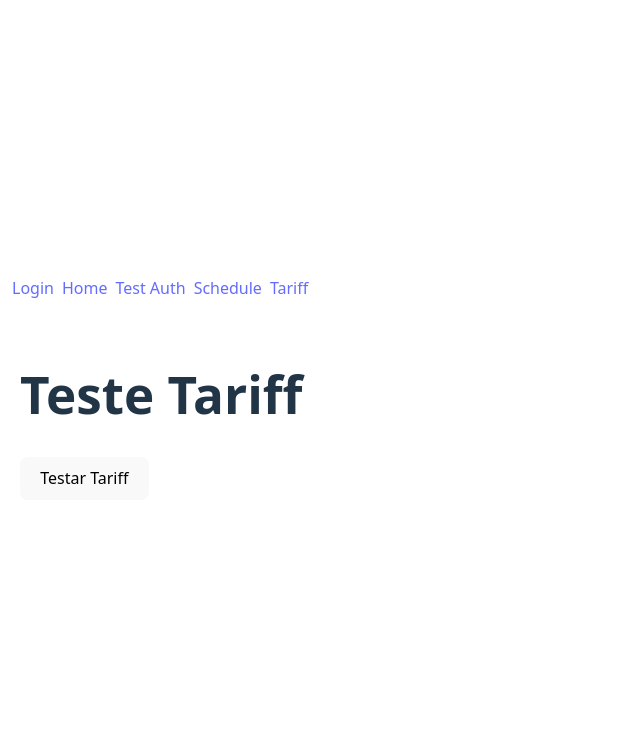
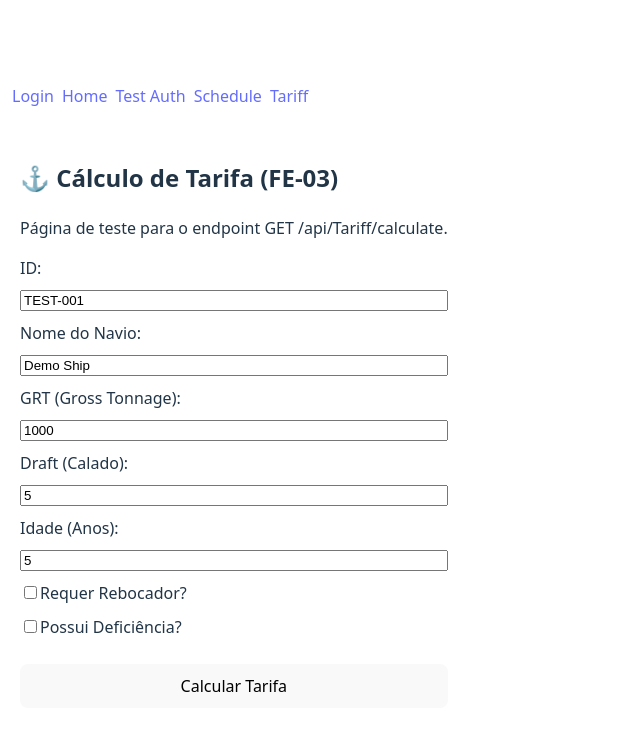
Before and after one commit to dcair2024/PilotMaster-Core, a React (Vite) app in the folder pilotmaster-frontend/: page /test/tariff in a window 1280 px wide. Shown: the top 730 px of the page, without its empty margins (0-640 px from the left). Built offline with nearby package versions, Linux system fonts and the light colour scheme; sample sign-in values are in the browser's storage.

Commit message:
FE-03-04: Implementa testtariff e TestSchedulePage com listagem de schedules e ajustes no ScheduleService

```diff
--- a/pilotmaster-frontend/src/api/TariffService.js
+++ b/pilotmaster-frontend/src/api/TariffService.js
@@ -1,20 +1,47 @@
 import { API_BASE_URL, getAuthHeaders } from "../config";
 
-async function test() {
-  const token = localStorage.getItem("token");
-  if (!token) throw new Error("Sem token");
+/**
+ * Realiza o cálculo da tarifa com base nos parâmetros da embarcação.
+ */
+export async function calculateTariff(params) {
+    const token = localStorage.getItem("token");
+    if (!token) {
+        throw new Error("Usuário não autenticado. Faça login para calcular tarifas.");
+    }
 
-  const url = `${API_BASE_URL}/tariff/calculate?Id=1&Name=test&GRT=100&Draft=5&Age=1&RequiresTug=false&Deficiency=0`;
+    const sanitizedParams = {
+        Id: params.Id,
+        Name: params.Name,
+        GRT: Number(params.GRT),
+        Draft: Number(params.Draft),
+        Age: Number(params.Age),
+        RequiresTug: params.RequiresTug ? "true" : "false",
+        Deficiency: Number(params.Deficiency)   // 0 ou 1
+    };
 
-  const res = await fetch(url, {
-    headers: getAuthHeaders(token)
-  });
+    // Remove NaN, null, undefined
+    Object.keys(sanitizedParams).forEach(key => {
+        if (sanitizedParams[key] === null || sanitizedParams[key] === undefined || Number.isNaN(sanitizedParams[key])) {
+            delete sanitizedParams[key];
+        }
+    });
 
-  if (!res.ok) throw new Error("Erro ao testar tariff");
+    const queryParams = new URLSearchParams(sanitizedParams).toString();
+    const url = `${API_BASE_URL}/Tariff/calculate?${queryParams}`;
 
-  return JSON.stringify(await res.json(), null, 2);
+    const response = await fetch(url, {
+        method: "GET",
+        headers: getAuthHeaders(token),
+    });
+
+    if (!response.ok) {
+        let errorMessage = "Falha ao calcular tarifa. Verifique os parâmetros.";
+        try {
+            const errorData = await response.json();
+            errorMessage = errorData.message || errorMessage;
+        } catch {}
+        throw new Error(errorMessage);
+    }
+
+    return await response.json();
 }
-
-export default {
-  test
-};
--- a/pilotmaster-frontend/src/pages/TestSchedulePage.jsx
+++ b/pilotmaster-frontend/src/pages/TestSchedulePage.jsx
@@ -1,25 +1,69 @@
-import React, { useState } from "react";
+import React, { useEffect, useState } from "react";
 import ScheduleService from "../api/ScheduleService";
 
 export default function TestSchedulePage() {
-  const [msg, setMsg] = useState("");
+    const [loading, setLoading] = useState(true);
+    const [schedules, setSchedules] = useState([]);
+    const [error, setError] = useState(null);
 
-  async function handleGet() {
-    setMsg("Carregando...");
+    useEffect(() => {
+        async function loadData() {
+            setLoading(true);
+            setError(null);
+
             try {
-      const list = await ScheduleService.getAll();
-      setMsg(JSON.stringify(list, null, 2));
+                const data = await ScheduleService.getAll();
+                setSchedules(data);
             } catch (err) {
-      setMsg("Erro ao conectar schedule");
-      console.error(err);
+                console.error("Erro ao carregar schedules:", err);
+                setError(err.message || "Erro desconhecido ao carregar schedules.");
+            } finally {
+                setLoading(false);
             }
         }
 
+        loadData();
+    }, []);
+
     return (
-    <div style={{ padding: 20 }}>
-      <h1>Teste Schedule</h1>
-      <button onClick={handleGet}>Listar Agendamentos</button>
-      <pre>{msg}</pre>
+        <div style={{ padding: "20px", maxWidth: "600px", margin: "auto" }}>
+            <h2>📅 Testar Listagem de Schedules (FE-04)</h2>
+            <p>Esta página testa o endpoint GET /api/Schedule</p>
+
+            {loading && <p>Carregando agendamentos...</p>}
+
+            {error && (
+                <p style={{ color: "red" }}>
+                    ⚠️ Erro: {error}
+                </p>
+            )}
+
+            {!loading && !error && schedules.length === 0 && (
+                <p>Nenhum agendamento encontrado.</p>
+            )}
+
+            {!loading && schedules.length > 0 && (
+                <div
+                    style={{
+                        marginTop: "20px",
+                        border: "1px solid #ccc",
+                        padding: "15px",
+                        backgroundColor: "#f9f9f9",
+                    }}
+                >
+                    <h3>📋 Schedules encontrados:</h3>
+                    <ul>
+                        {schedules.map((s) => (
+                            <li key={s.id} style={{ marginBottom: "10px" }}>
+                                <strong>ID:</strong> {s.id} <br />
+                                <strong>Navio:</strong> {s.shipName} <br />
+                                <strong>Data:</strong> {s.date || "—"} <br />
+                                <strong>Status:</strong> {s.status || "—"}
+                            </li>
+                        ))}
+                    </ul>
+                </div>
+            )}
         </div>
     );
 }
--- a/pilotmaster-frontend/src/pages/TestTariffPage.jsx
+++ b/pilotmaster-frontend/src/pages/TestTariffPage.jsx
@@ -1,25 +1,125 @@
-import React, { useState } from "react";
-import TariffService from "../api/TariffService";
+import React, { useState } from 'react';
+import { calculateTariff } from '../api/TariffService';
 
 export default function TestTariffPage() {
-  const [msg, setMsg] = useState("");
+    // Estado inicial com valores de teste
+    const [params, setParams] = useState({
+        Id: 'TEST-001',
+        Name: 'Demo Ship',
+        GRT: 1000,
+        Draft: 5,
+        Age: 5,
+        RequiresTug: false,
+        Deficiency: 0 // numérico conforme esperado
+    });
 
-  async function handleTest() {
-    setMsg("Carregando...");
+    const [result, setResult] = useState(null);
+    const [loading, setLoading] = useState(false);
+    const [error, setError] = useState(null);
+
+    // Manipulador de inputs corrigido (sem NaN)
+    const handleChange = (e) => {
+        const { name, value, type, checked } = e.target;
+
+        setParams(prev => ({
+            ...prev,
+            [name]:
+                // checkbox normal
+                name === "RequiresTug"
+                    ? checked
+
+                // checkbox deficiencia → 0 ou 1
+                : name === "Deficiency"
+                    ? (checked ? 1 : 0)
+
+                // inputs numéricos → permitem "" sem virar NaN
+                : type === "number"
+                    ? (value === "" ? "" : Number(value))
+
+                // qualquer outra coisa
+                : value
+        }));
+    };
+
+    const handleCalculate = async (e) => {
+        e.preventDefault();
+        setLoading(true);
+        setError(null);
+        setResult(null);
+
         try {
-      const res = await TariffService.test();
-      setMsg(res);
+            const tariffResult = await calculateTariff(params);
+            setResult(tariffResult);
         } catch (err) {
-      setMsg("Erro tariff");
-      console.error(err);
+            console.error("Erro no cálculo da tarifa:", err);
+            setError(err.message || "Não foi possível calcular a tarifa.");
+        } finally {
+            setLoading(false);
         }
-  }
+    };
 
     return (
-    <div style={{ padding: 20 }}>
-      <h1>Teste Tariff</h1>
-      <button onClick={handleTest}>Testar Tariff</button>
-      <p>{msg}</p>
+        <div style={{ padding: '20px', maxWidth: '600px', margin: 'auto' }}>
+            <h2>⚓ Cálculo de Tarifa (FE-03)</h2>
+            <p>Página de teste para o endpoint GET /api/Tariff/calculate.</p>
+
+            <form onSubmit={handleCalculate} style={{ display: 'grid', gap: '10px' }}>
+                <label>ID:</label>
+                <input type="text" name="Id" value={params.Id} onChange={handleChange} required />
+
+                <label>Nome do Navio:</label>
+                <input type="text" name="Name" value={params.Name} onChange={handleChange} required />
+
+                <label>GRT (Gross Tonnage):</label>
+                <input type="number" name="GRT" value={params.GRT} onChange={handleChange} required />
+
+                <label>Draft (Calado):</label>
+                <input type="number" name="Draft" value={params.Draft} onChange={handleChange} required />
+
+                <label>Idade (Anos):</label>
+                <input type="number" name="Age" value={params.Age} onChange={handleChange} required />
+
+                {/* Checkbox RequiresTug */}
+                <div>
+                    <input
+                        id="RequiresTug"
+                        type="checkbox"
+                        name="RequiresTug"
+                        checked={params.RequiresTug}
+                        onChange={handleChange}
+                    />
+                    <label htmlFor="RequiresTug">Requer Rebocador?</label>
+                </div>
+
+                {/* Checkbox Deficiency */}
+                <div>
+                    <input
+                        id="Deficiency"
+                        type="checkbox"
+                        name="Deficiency"
+                        checked={params.Deficiency === 1}
+                        onChange={handleChange}
+                    />
+                    <label htmlFor="Deficiency">Possui Deficiência?</label>
+                </div>
+
+                <button type="submit" disabled={loading} style={{ padding: '10px', marginTop: '15px' }}>
+                    {loading ? 'Calculando...' : 'Calcular Tarifa'}
+                </button>
+            </form>
+
+            {error && <p style={{ color: 'red', marginTop: '15px' }}>⚠️ Erro: {error}</p>}
+
+            {result && (
+                <div style={{ marginTop: '20px', border: '1px solid #ccc', padding: '15px', backgroundColor: '#f9f9f9' }}>
+                    <h3>💰 Resultado do Cálculo para {result.ship || params.Name}</h3>
+                    <p><strong>Tarifa Base:</strong> R$ {result.base.toFixed(2)}</p>
+                    <p><strong>Multiplicador:</strong> {result.multiplier.toFixed(2)}x</p>
+                    <p style={{ fontWeight: 'bold', fontSize: '1.2em', color: '#007bff' }}>
+                        Tarifa Final: R$ {result.final.toFixed(2)}
+                    </p>
+                </div>
+            )}
         </div>
     );
 }
```
Also changed, not shown: 4 other files (tests, documents, lock files or other folders). Lines whose indentation alone changed are shown as unchanged.
